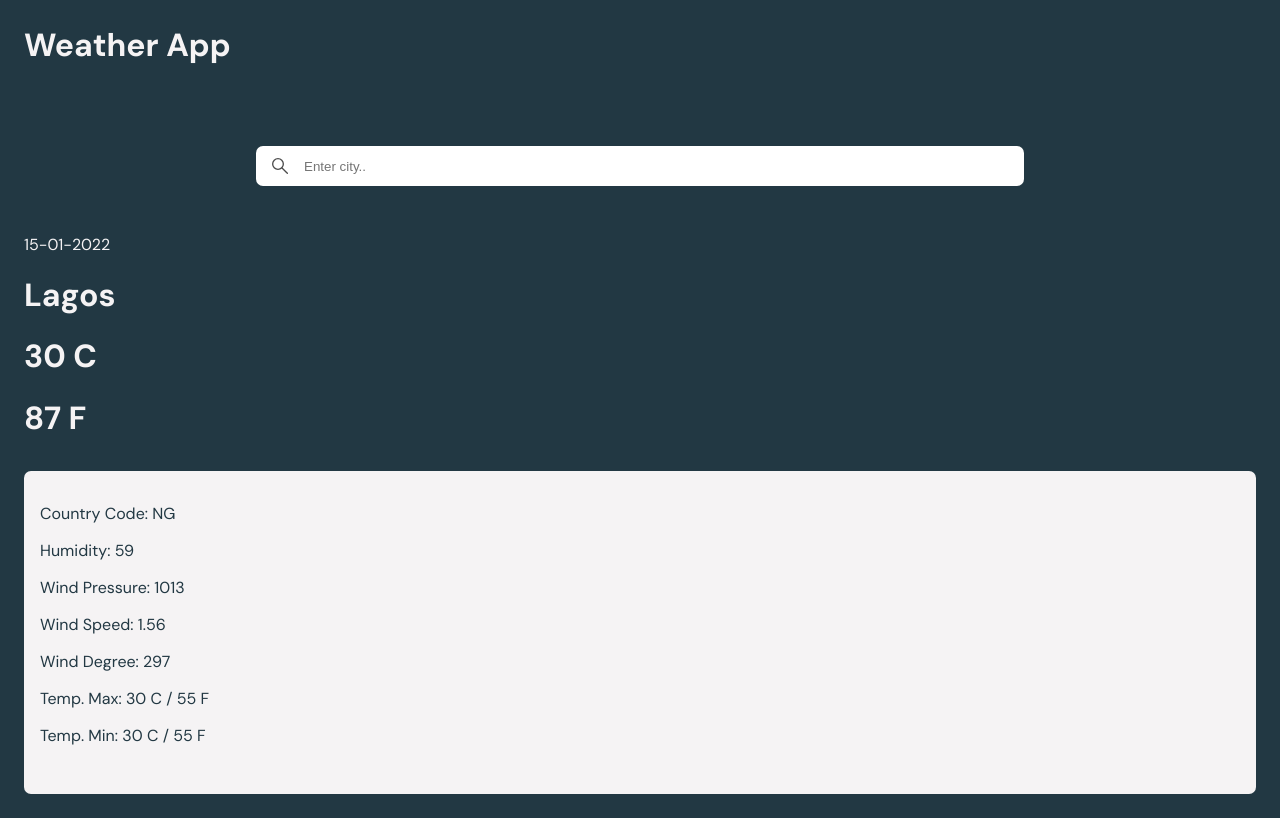
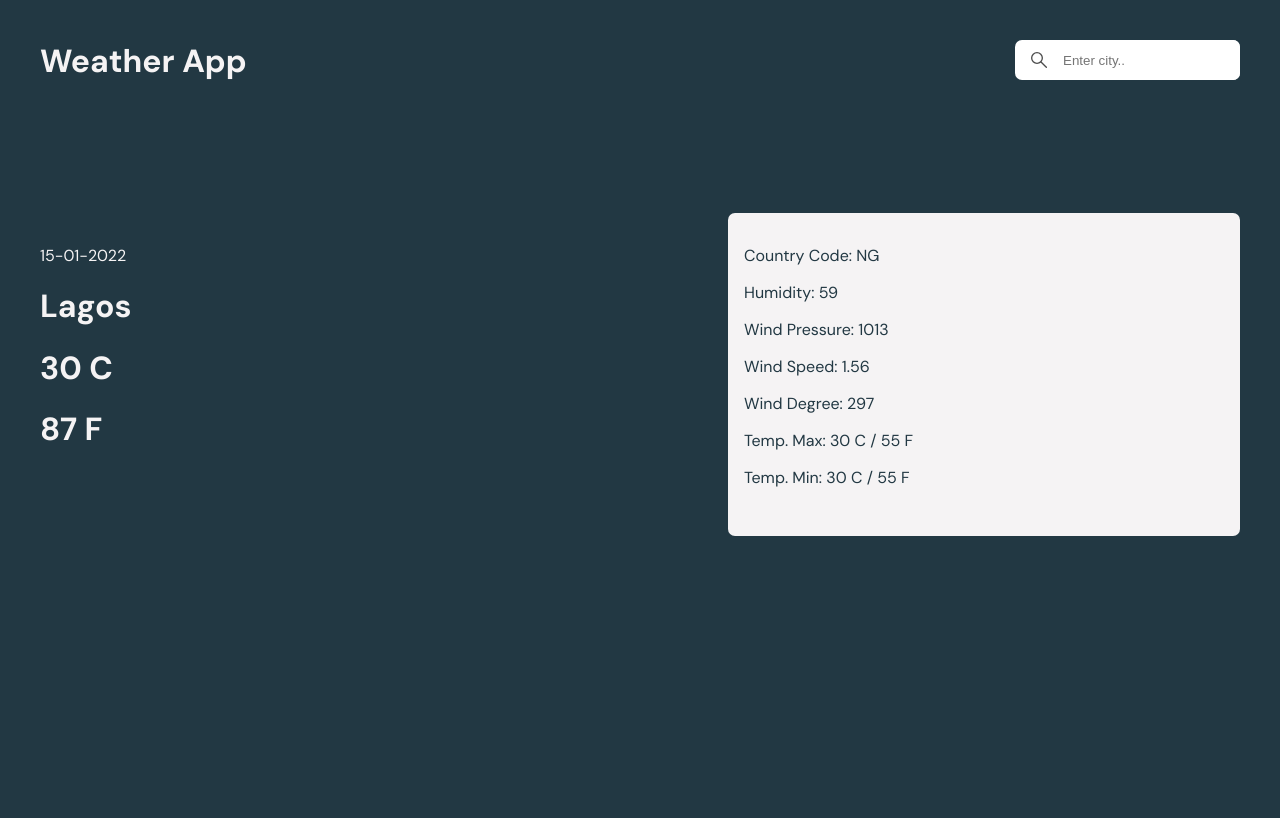
Before and after one commit to toriola998/weather-app, a plain HTML site: page index.html in a window 1280 px wide. Drawn offline with Linux system fonts and the light colour scheme; no server answers; a script that the page names is missing.

Commit message:
added media query for big phones

```diff
--- a/styles.css
+++ b/styles.css
@@ -69,3 +69,29 @@ h1,
 .info2 p {
     margin-bottom: 1rem;
 }
+
+
+@media screen and (min-width: 620px) {
+    body {
+        padding: 2.5rem;
+    }
+
+    header,
+    .info-wrap {
+        display: flex;
+        justify-content: space-between;
+    }
+
+    .input-wrap {
+        margin: unset;
+        width: unset;
+    }
+
+    .info-wrap {
+        margin-top: 7rem;
+    }
+
+    .info2 {
+        width: 40vw;
+    }
+}
```
